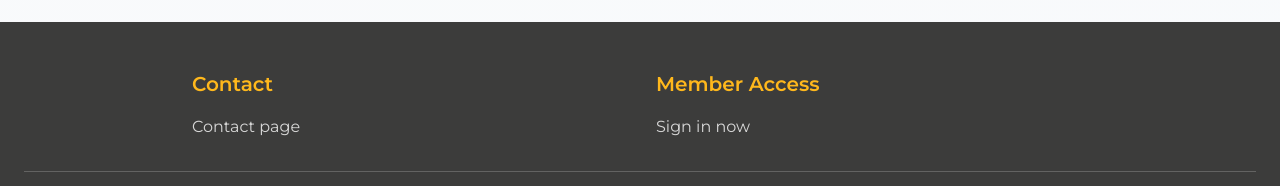
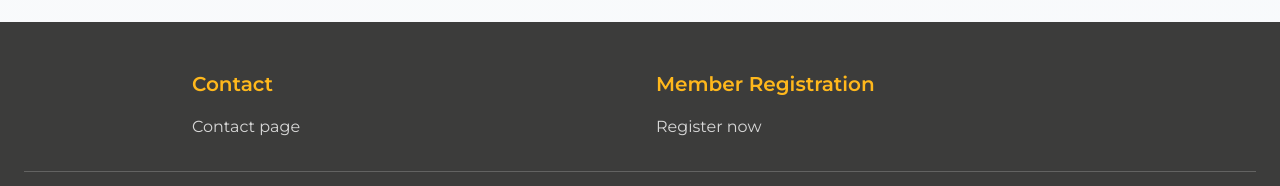
Before and after one commit to aitechdev79/sus_agri_mekong, a Next.js app: page /en/esg in a window 1280 px wide. Shown: the part 2412-2598 px from the top of the page. Built offline with nearby package versions, Linux system fonts and the light colour scheme; no server answers.

Commit message:
Link footer headings

```diff
--- a/src/components/Footer.tsx
+++ b/src/components/Footer.tsx
@@ -8,17 +8,21 @@ export default function Footer() {
   const pathname = usePathname();
   const locale = getLocaleFromPathname(pathname);
   const isEn = locale === 'en';
+  const contactHref = withLocalePrefix('/contact', locale);
+  const signupHref = withLocalePrefix('/auth/signup', locale);
 
   return (
     <footer className="bg-vn-dark text-white">
       <div className="container mx-auto px-6 py-12">
         <div className="grid grid-cols-1 md:grid-cols-2 gap-8 max-w-4xl mx-auto">
           <div>
-            <h3 className="font-montserrat font-semibold text-xl mb-4 text-vn-gold">
-              {isEn ? 'Contact' : 'Liên lạc'}
+            <h3 className="font-montserrat font-semibold text-xl mb-4">
+              <Link href={contactHref} className="text-vn-gold transition-colors duration-300 hover:text-white">
+                {isEn ? 'Contact' : 'Liên lạc'}
+              </Link>
             </h3>
             <Link
-              href={withLocalePrefix('/contact', locale)}
+              href={contactHref}
               className="hover:text-vn-gold transition-colors duration-300 text-base font-montserrat"
               style={{ color: 'rgba(255, 255, 255, 0.8)' }}
             >
@@ -27,15 +31,17 @@ export default function Footer() {
           </div>
 
           <div>
-            <h3 className="font-montserrat font-semibold text-xl mb-4 text-vn-gold">
-              {isEn ? 'Member Access' : 'Đăng ký thành viên'}
+            <h3 className="font-montserrat font-semibold text-xl mb-4">
+              <Link href={signupHref} className="text-vn-gold transition-colors duration-300 hover:text-white">
+                {isEn ? 'Member Registration' : 'Đăng ký thành viên'}
+              </Link>
             </h3>
             <Link
-              href={withLocalePrefix('/auth/signin', locale)}
+              href={signupHref}
               className="hover:text-vn-gold transition-colors duration-300 text-base font-montserrat"
               style={{ color: 'rgba(255, 255, 255, 0.8)' }}
             >
-              {isEn ? 'Sign in now' : 'Đăng ký ngay'}
+              {isEn ? 'Register now' : 'Đăng ký ngay'}
             </Link>
           </div>
         </div>
```
